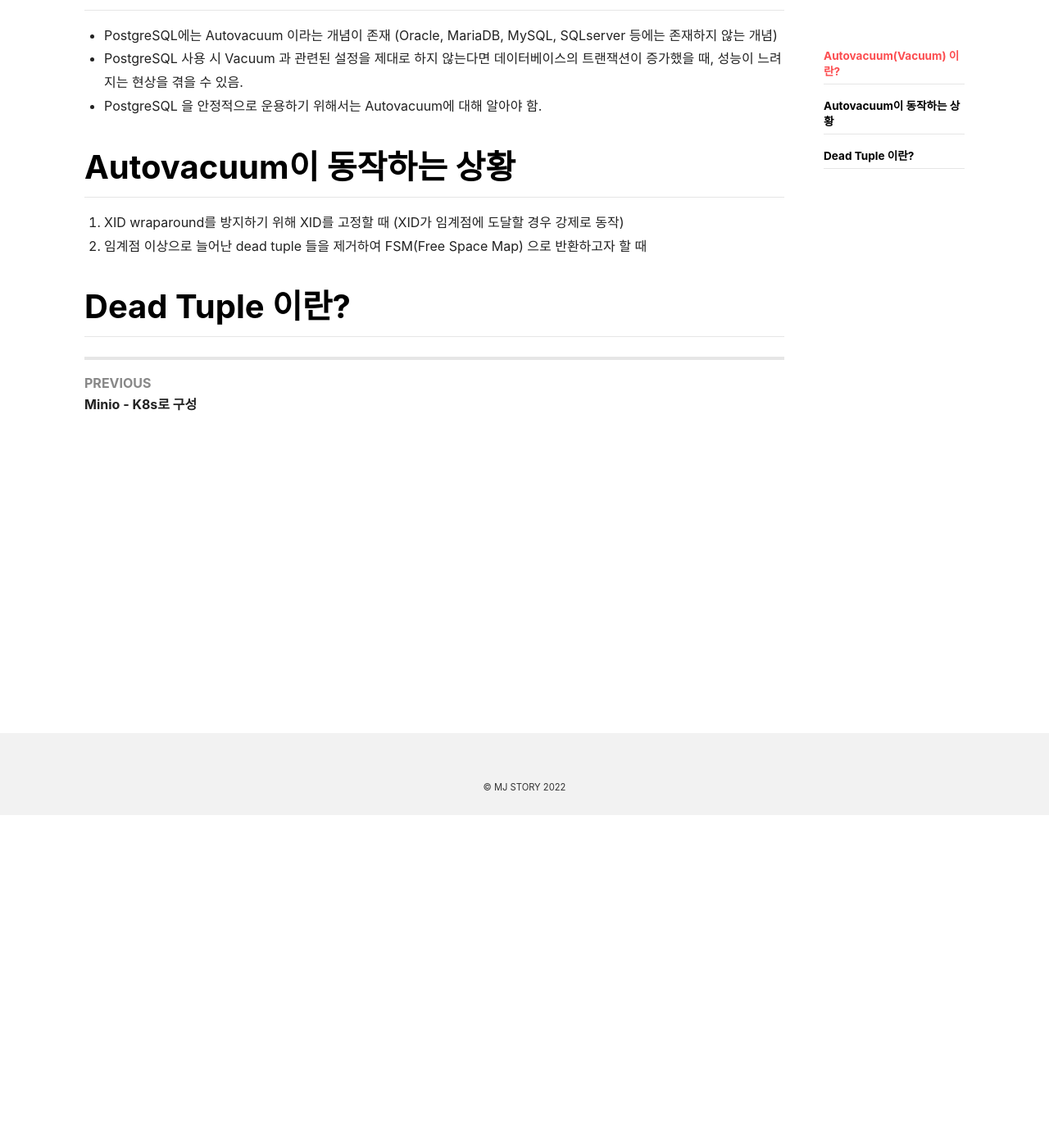
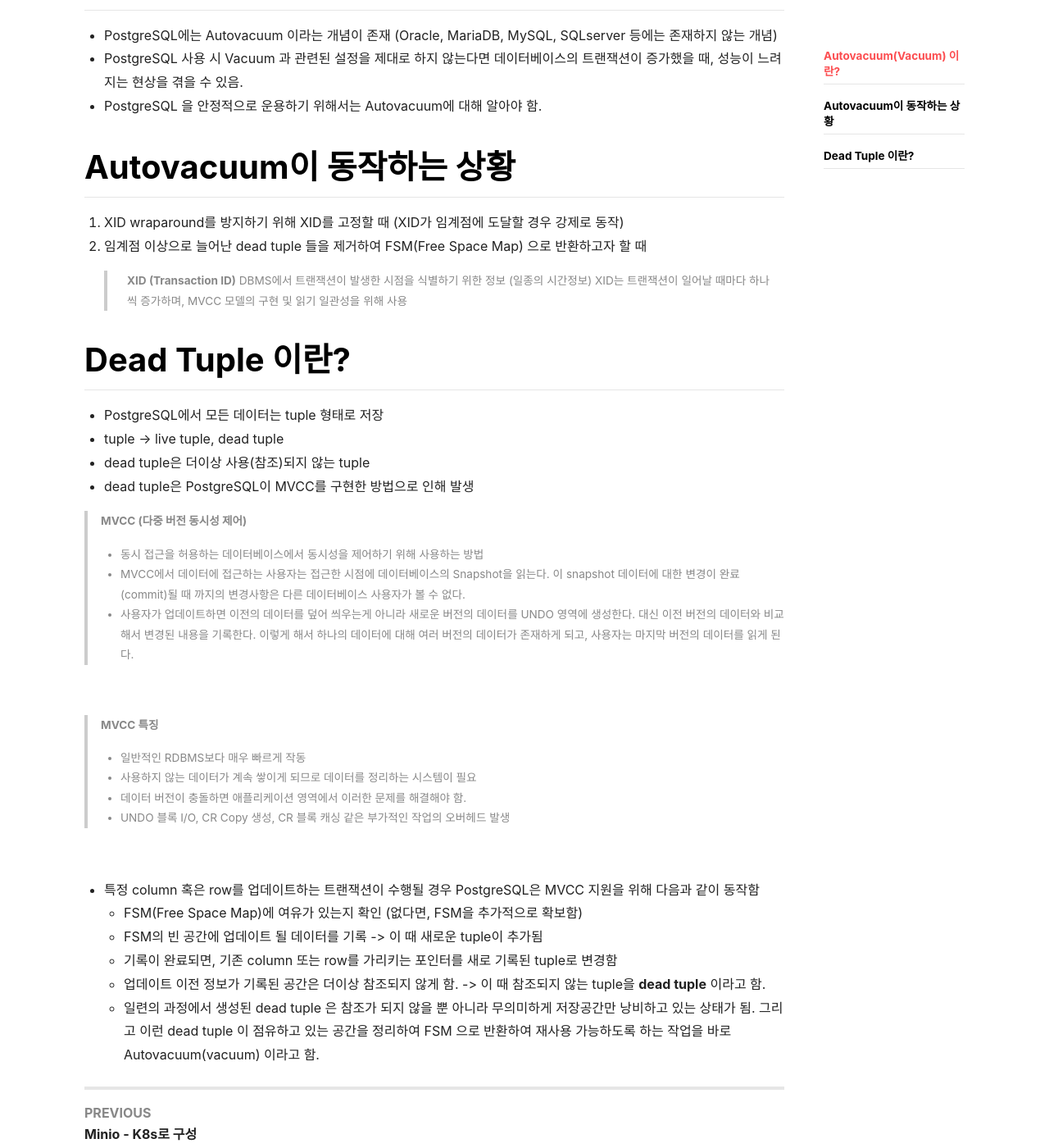
Before and after one commit to cloudnine-mj/cloudnine-mj.github.io, a Jekyll site: the page built from _posts/2023-10-30-DB- PostgreSQL Autovacuum.md, in a window 1280 px wide and 1400 px high, scrolled down 406 px. Shown: the whole window at 82% size. Built offline with Jekyll 4.4.1, drawn with Linux system fonts in a browser that asks for light colours; nearby versions of some CDN libraries; emoji names are drawn with the system emoji font; some of the changed text lies outside the part shown.

Commit message:
autovacuum2

```diff
--- a/_posts/2023-10-30-DB- PostgreSQL Autovacuum.md
+++ b/_posts/2023-10-30-DB- PostgreSQL Autovacuum.md
@@ -6,7 +6,7 @@ tags: [PostgreSQL]
 ---
 
 
-:star: PostgreSQL DB로 업무하다가 간단한 SQL 쿼리도 시간이 엄청 오래 걸릴만큼 처리 속도가 느리고, CPU 사용률이 너무 높아져서 원인을 찾다가 AutoVacuum 이라는 것을 찾아냄.
+:star: PostgreSQL DB로 업무하다가 간단한 SQL 쿼리도 시간이 엄청 오래 걸릴만큼 처리 속도가 느리고, CPU 사용률이 너무 높아져서 원인을 찾다가 Autovacuum 이라는 것을 찾아냄.
 
 # Autovacuum(Vacuum) 이란?
 
@@ -19,5 +19,34 @@ tags: [PostgreSQL]
 
 1. XID wraparound를 방지하기 위해 XID를 고정할 때 (XID가 임계점에 도달할 경우 강제로 동작)
 2. 임계점 이상으로 늘어난 dead tuple 들을 제거하여 FSM(Free Space Map) 으로 반환하고자 할 때
+<br>
+> **XID (Transaction ID)**
+> DBMS에서 트랜잭션이 발생한 시점을 식별하기 위한 정보 (일종의 시간정보)
+> XID는 트랜잭션이 일어날 때마다 하나씩 증가하며, MVCC 모델의 구현 및 읽기 일관성을 위해 사용
 
 # Dead Tuple 이란?
+* PostgreSQL에서 모든 데이터는 tuple 형태로 저장
+* tuple -> live tuple, dead tuple
+* dead tuple은 더이상 사용(참조)되지 않는 tuple
+* dead tuple은 PostgreSQL이 MVCC를 구현한 방법으로 인해 발생
+
+> **MVCC (다중 버전 동시성 제어)**
+> *  동시 접근을 허용하는 데이터베이스에서 동시성을 제어하기 위해 사용하는 방법
+> * MVCC에서 데이터에 접근하는 사용자는 접근한 시점에 데이터베이스의 Snapshot을 읽는다. 이 snapshot 데이터에 대한 변경이 완료(commit)될 때 까지의 변경사항은 다른 데이터베이스 사용자가 볼 수 없다.
+> * 사용자가 업데이트하면 이전의 데이터를 덮어 씌우는게 아니라 새로운 버전의 데이터를 UNDO 영역에 생성한다. 대신 이전 버전의 데이터와 비교해서 변경된 내용을 기록한다. 이렇게 해서 하나의 데이터에 대해 여러 버전의 데이터가 존재하게 되고, 사용자는 마지막 버전의 데이터를 읽게 된다.
+
+<br>
+> **MVCC 특징**
+> * 일반적인 RDBMS보다 매우 빠르게 작동
+> * 사용하지 않는 데이터가 계속 쌓이게 되므로 데이터를 정리하는 시스템이 필요
+> * 데이터 버전이 충돌하면 애플리케이션 영역에서 이러한 문제를 해결해야 함.
+> * UNDO 블록 I/O, CR Copy 생성, CR 블록 캐싱 같은 부가적인 작업의 오버헤드 발생
+
+<br>
+
+* 특정 column 혹은 row를 업데이트하는 트랜잭션이 수행될 경우 PostgreSQL은 MVCC 지원을 위해 다음과 같이 동작함
+	* FSM(Free Space Map)에 여유가 있는지 확인 (없다면, FSM을 추가적으로 확보함)
+	* FSM의 빈 공간에 업데이트 될 데이터를 기록 -> 이 때 새로운 tuple이 추가됨
+	* 기록이 완료되면, 기존 column 또는 row를 가리키는 포인터를 새로 기록된 tuple로 변경함
+	* 업데이트 이전 정보가 기록된 공간은 더이상 참조되지 않게 함. -> 이 때 참조되지 않는 tuple을 **dead tuple** 이라고 함.
+	* 일련의 과정에서 생성된 dead tuple 은 참조가 되지 않을 뿐 아니라 무의미하게 저장공간만 낭비하고 있는 상태가 됨. 그리고 이런 dead tuple 이 점유하고 있는 공간을 정리하여 FSM 으로 반환하여 재사용 가능하도록 하는 작업을 바로 Autovacuum(vacuum) 이라고 함.
```
